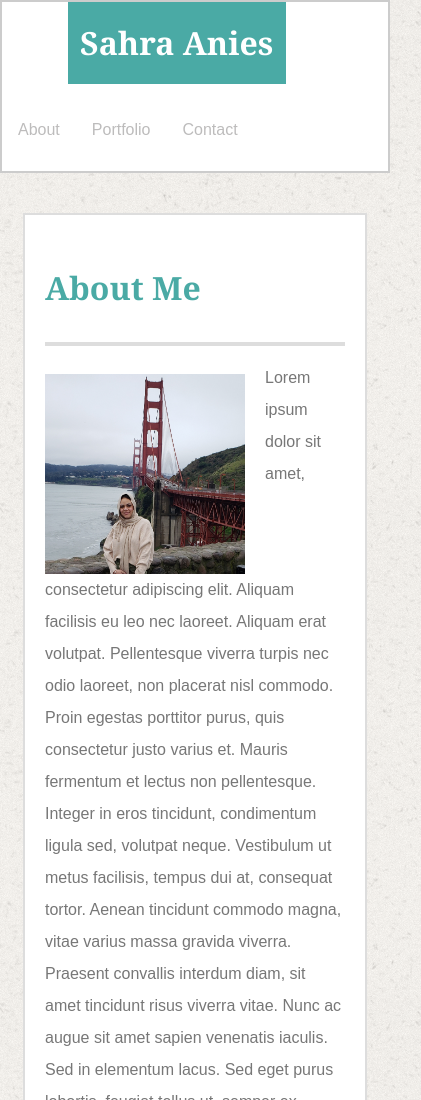
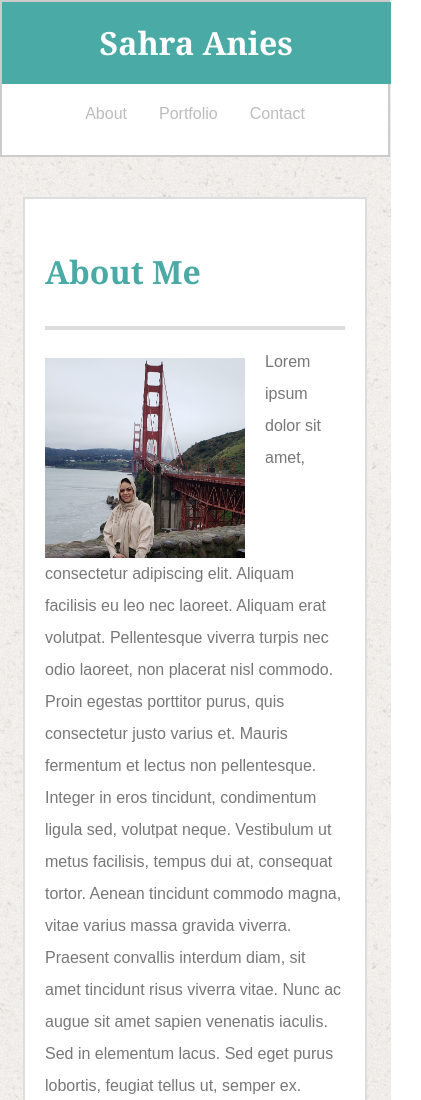
Before and after one commit to sanies93/Responsive-Portfolio, a plain HTML site: page index.html in a window 390 px wide. Shown: the top 1100 px of the page, 421 px wide, since content can reach past the window. Drawn offline with Linux system fonts and the light colour scheme.

Commit message:
centered nav

```diff
--- a/assets/css/style.css
+++ b/assets/css/style.css
@@ -131,7 +131,18 @@ input {
 @media screen and (max-width: 640px) {
     header {
         position: static;
+        text-align: center;
     }
+
+    #header-name {
+        margin: auto;
+        width: 96%;
+    }
+
+    ul {
+        margin: auto;
+    }
+
     .wrapper {
         width: 300px;
     }
```
